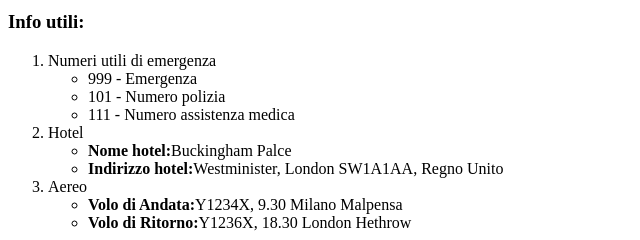
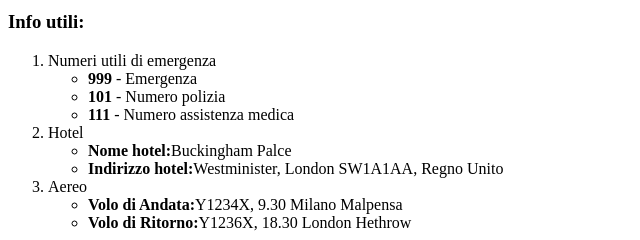
Before and after one commit to lorenz2396/html-london-trip, a plain HTML site: page index.html in a window 1280 px wide. Shown: the part 1034-1274 px from the top of the page, 0-640 px from the left. Drawn offline with Linux system fonts and the light colour scheme.

Commit message:
Full-exercise

```diff
--- a/index.html
+++ b/index.html
@@ -65,13 +65,13 @@
         <ol>
             <li>Numeri utili di emergenza</li>
                 <ul>
-                    <li>999 - Emergenza</li>
-                    <li>101 - Numero polizia</li>
-                    <li>111 - Numero assistenza medica </li>
+                    <li><b>999</b> - Emergenza</li>
+                    <li><b>101</b> - Numero polizia</li>
+                    <li><b>111</b> - Numero assistenza medica </li>
                 </ul>
             <li>Hotel</li>
                 <ul>
-                    <li><b>Nome  hotel:</b>Buckingham Palce</li>
+                    <li><b>Nome hotel:</b>Buckingham Palce</li>
                     <li><b>Indirizzo hotel:</b>Westminister, London SW1A1AA, Regno Unito</li>
                 </ul>
             <li>Aereo</li>
```
